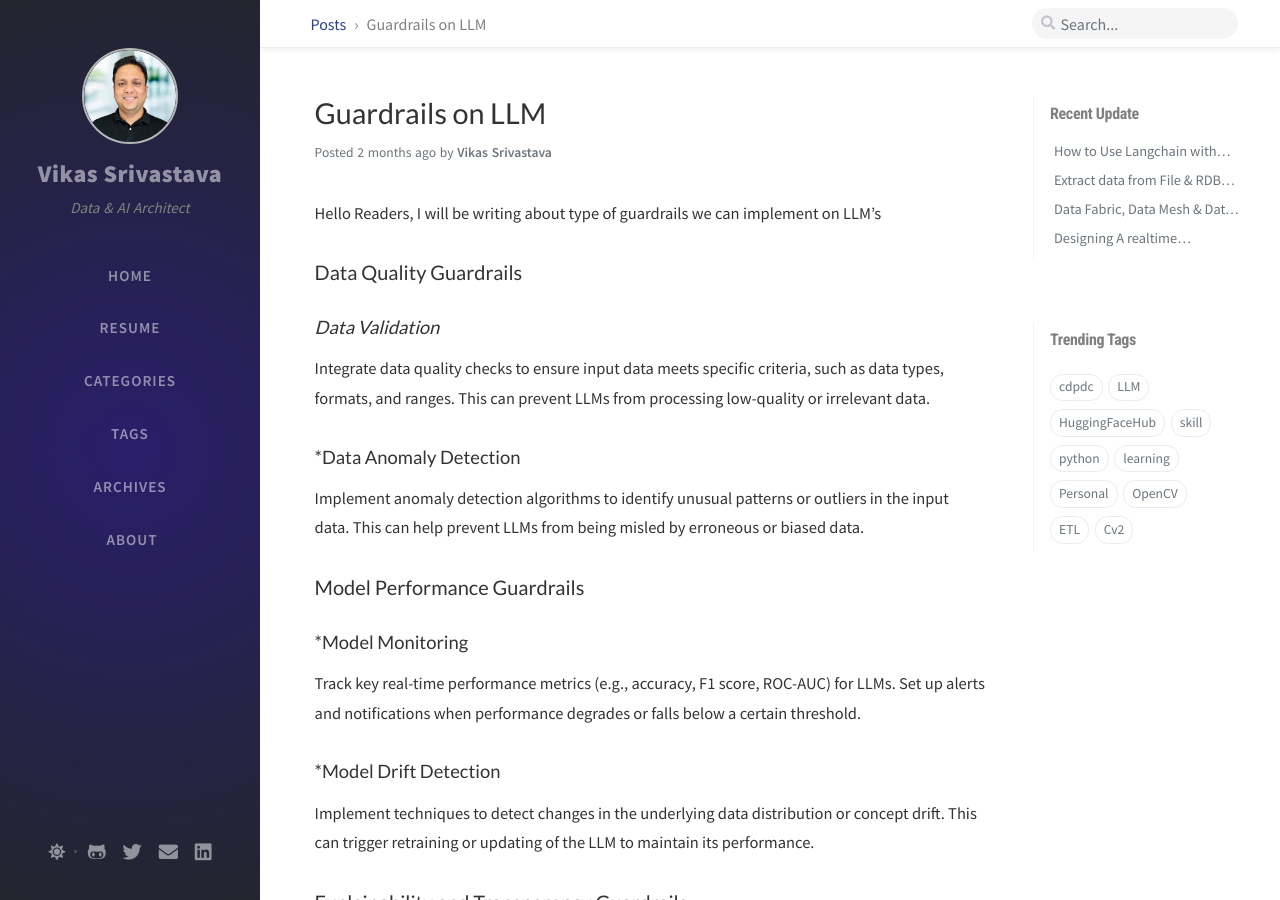
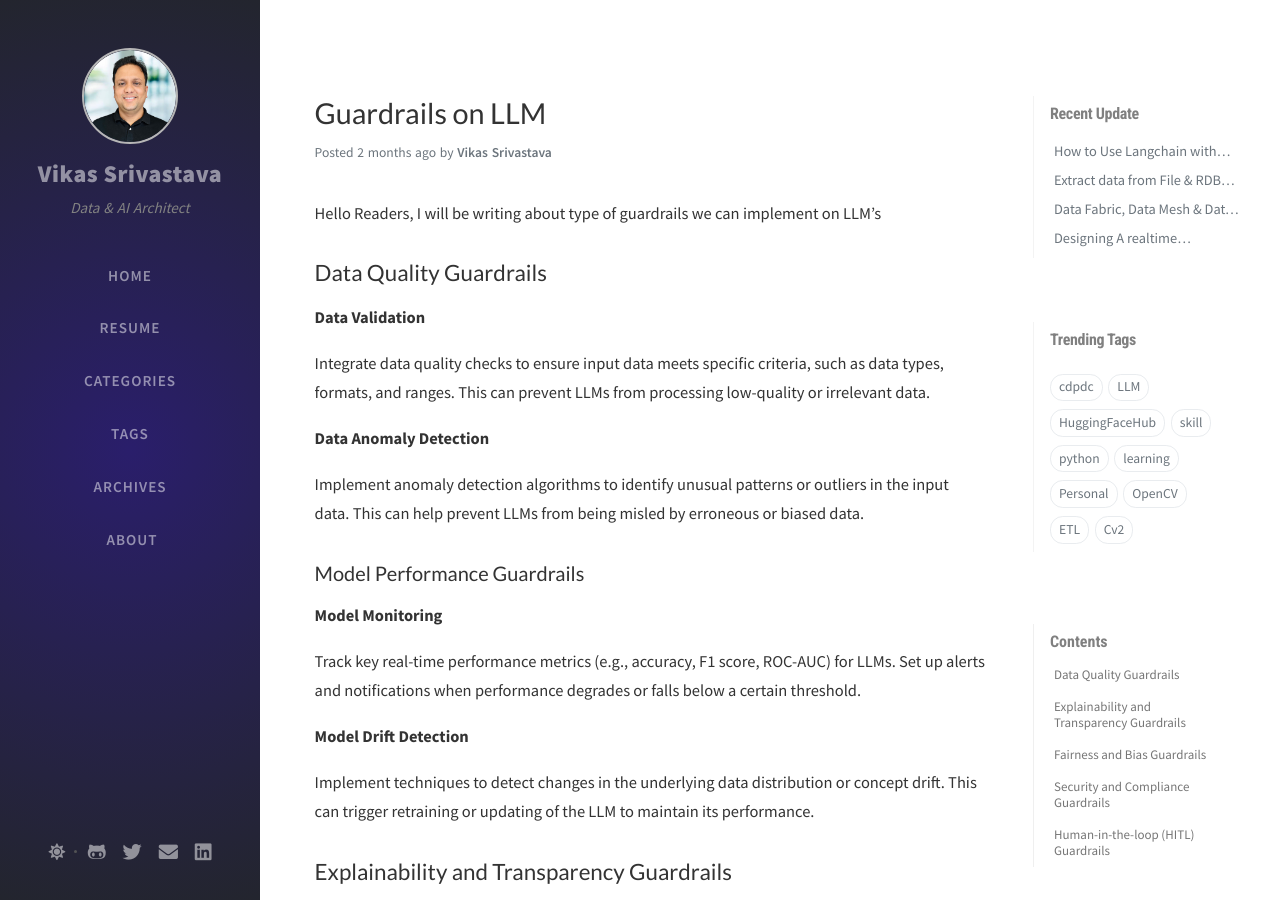
Before and after one commit to vikassri/vikassri.github.io, a Jekyll site: the page built from _posts/2023-07-12-Guardrail-llm.md, in a window 1280 px wide and 900 px high. Built offline with Jekyll 4.4.1, drawn with Linux system fonts in a browser that asks for light colours; nearby versions of some CDN libraries; comment, search, counter and statistics services are not loaded; some of the changed text lies outside the part shown.

Commit message:
Updated the blog

```diff
--- a/_posts/2023-07-12-Guardrail-llm.md
+++ b/_posts/2023-07-12-Guardrail-llm.md
@@ -9,60 +9,73 @@
 
 Hello Readers, I will be writing about type of guardrails we can implement on LLM's
 
-### Data Quality Guardrails
+## Data Quality Guardrails
 
-#### *Data Validation*
+**Data Validation**
+
 Integrate data quality checks to ensure input data meets specific criteria, such as data types, formats, and ranges. This can prevent LLMs from processing low-quality or irrelevant data.
 
-#### *Data Anomaly Detection
+**Data Anomaly Detection**
+
 Implement anomaly detection algorithms to identify unusual patterns or outliers in the input data. This can help prevent LLMs from being misled by erroneous or biased data.
 
 ### Model Performance Guardrails
-#### *Model Monitoring
+**Model Monitoring**
+
 Track key real-time performance metrics (e.g., accuracy, F1 score, ROC-AUC) for LLMs. Set up alerts and notifications when performance degrades or falls below a certain threshold.
 
-#### *Model Drift Detection
+**Model Drift Detection**
+
 Implement techniques to detect changes in the underlying data distribution or concept drift. This can trigger retraining or updating of the LLM to maintain its performance.
 
-### Explainability and Transparency Guardrails
-#### *Model Interpretability
+## Explainability and Transparency Guardrails
+**Model Interpretability**
+
 Integrate techniques like feature importance, partial dependence plots, or SHAP values to provide insights into the LLM's decision-making process.
 
-#### *Model Transparency*
+**Model Transparency**
+
 Implement model-agnostic explanations, such as LIME or Anchor, to provide users with interpretable explanations for the LLM's predictions.
 
-### Fairness and Bias Guardrails
-#### *Bias Detection*
+## Fairness and Bias Guardrails
+**Bias Detection**
+
 Use techniques like fairness metrics (e.g., demographic parity, equalized odds) or bias detection algorithms to identify potential biases in the LLM's predictions.
 
-#### *Debiasing*
+**Debiasing**
+
 Implement debiasing techniques, such as data preprocessing or regularization methods, to mitigate biases in the LLM.
 
-### Security and Compliance Guardrails
-#### *Data Encryption*
+## Security and Compliance Guardrails
+**Data Encryption**
+
 Ensure that sensitive data is encrypted both in transit and at rest.
 
-#### *Access Control*
+**Access Control**
+
 Implement role-based access control (RBAC) to restrict access to sensitive data and LLM models.
 
-#### *Compliance*
+**Compliance**
+
 Integrate compliance frameworks (e.g., GDPR, HIPAA) to ensure LLM applications meet regulatory requirements.
 
-### Human-in-the-loop (HITL) Guardrails
-#### *Human Oversight*
+## Human-in-the-loop (HITL) Guardrails
+**Human Oversight**
+
 Implement HITL workflows that allow human reviewers to validate or correct LLM predictions, especially in high-stakes applications.
 
-#### *Active Learning*
+**Active Learning**
+
 - Use active learning techniques to request human annotations for uncertain or high-risk predictions selectively.
 - To integrate these guardrails on Cloudera CML, you can leverage the platform's features, such as:
 
-*Cloudera CML's Model Management:*  Use the platform's model management capabilities to track model performance, monitor data quality, and implement model drift detection.
+**Cloudera CML's Model Management:**  Use the platform's model management capabilities to track model performance, monitor data quality, and implement model drift detection.
 
-*Cloudera CML's Data Science Workbench:* Leverage the workbench to implement data quality checks, data validation, and data preprocessing.
+**Cloudera CML's Data Science Workbench:** Leverage the workbench to implement data quality checks, data validation, and data preprocessing.
 
-*Cloudera CML's Security and Governance:* Utilize the platform's security features to implement access control, data encryption, and compliance frameworks.
+**Cloudera CML's Security and Governance:** Utilize the platform's security features to implement access control, data encryption, and compliance frameworks.
 
-*Cloudera CML's Collaboration:* Use the collaboration features to implement HITL workflows and active learning.
+**Cloudera CML's Collaboration:** Use the collaboration features to implement HITL workflows and active learning.
 
 By integrating these guardrails on Cloudera CML, you can help customers:
 
```
